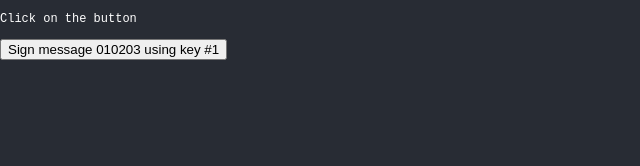
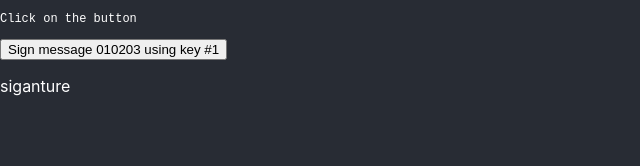
Before and after one commit to gtala/arx-lib-test, a React (Create React App) app: page / in a window 1280 px wide. Shown: the top 166 px of the page, without its empty margins (0-640 px from the left). Built offline with nearby package versions, Linux system fonts and the light colour scheme; what @mysten/sui would draw is missing.

Commit message:
feat: add signature

```diff
--- a/src/App.tsx
+++ b/src/App.tsx
@@ -60,7 +60,7 @@ export const getSignatureAsUint8Array = async (
   // @ts-ignore
   const signature = new Uint8Array([...rBytes, ...sBytes, ...vByte]);
 
-  return signature;
+  return signature
 };
 
 export const mySuiClient = new SuiClient({url: getFullnodeUrl("testnet")});
@@ -185,6 +185,7 @@ function App() {
   const [dataAdddess, setDataAddress] = useState(new Uint8Array([]));
   const [dataDrand, setDataDrand] = useState(new Uint8Array([]));
   const [publickKey, setPublickKey] = useState(new Uint8Array([]));
+  const [stateSignature, setStateSignature] = useState(new Uint8Array([]));
 
   async function btnClick() {
     let userPrivateKeyArray = new Array<number>();
@@ -225,13 +226,14 @@ function App() {
         }
       });
 
-      let signature = await getSignatureAsUint8Array(
+/*      let signature = await getSignatureAsUint8Array(
           res.signature.raw.r,
           res.signature.raw.s,
           res.signature.raw.v
-      );
+      );*/
 
-      console.log("signature", signature)
+      let signature = res.signature.raw.r + res.signature.raw.s
+     setStateSignature(signature)
 
       const compressedKey = compressPublicKeyToUint8Array( res.publicKey);
 
@@ -262,6 +264,7 @@ function App() {
         <p>{dataAdddess}</p>
         <p>{dataDrand}</p>
         <>{publickKey}</>
+        <p>siganture {stateSignature}</p>
       </div>
   );
 }
```
